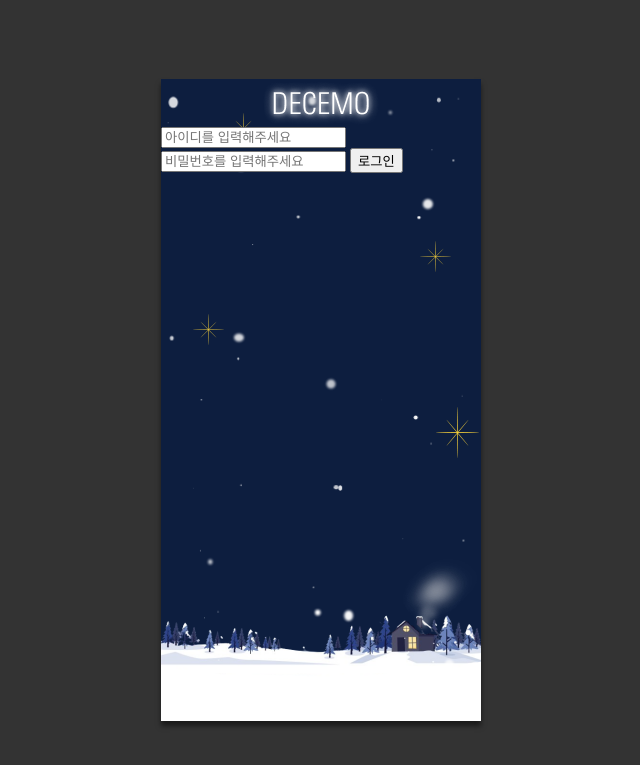
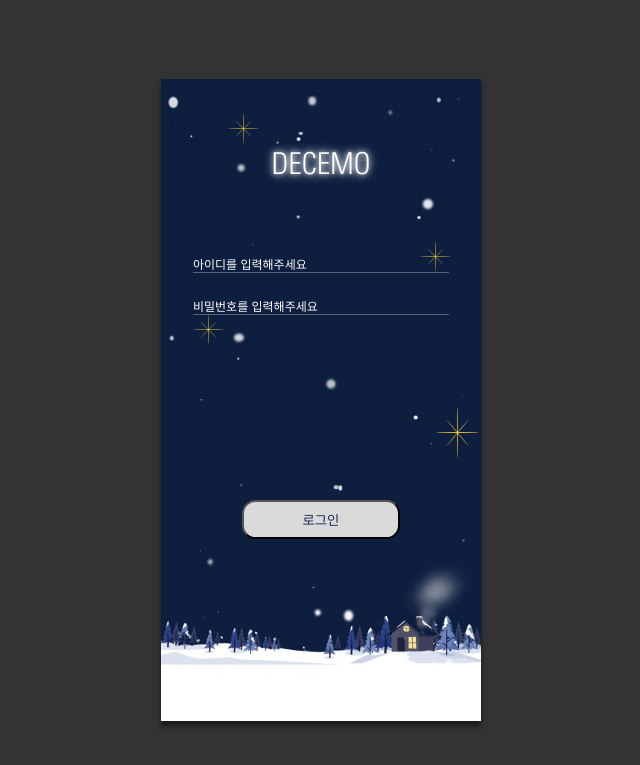
Before and after one commit to 2024-LINE4THON/DECEMO, a Django app: page /account/login/ in a window 1280 px wide. Shown: the top 765 px of the page, without its empty margins (319-959 px from the left). Run offline with Django 5.2, Linux system fonts and the light colour scheme.

Commit message:
ADD: login CSS 작업

```diff
--- a/account/templates/login.html
+++ b/account/templates/login.html
@@ -7,12 +7,12 @@
     </div>
   </header>
 
-  <div>
+  <div class="form-div">
     <form method="POST">
       {% csrf_token %}
       <input id="id_username" name="username" type="text" placeholder="아이디를 입력해주세요" maxlength="20" required />
       <input id="id_password" name="password" type="password" placeholder="비밀번호를 입력해주세요" maxlength="20" required />
-      <button type="submit" class="button">로그인</button>
+      <button id="login_btn" type="submit" class="button">로그인</button>
     </form>
   </div>
 
--- a/static/css/login.css
+++ b/static/css/login.css
@@ -2,6 +2,8 @@ header {
   display: flex;
   justify-content: center;
   align-items: center;
+  margin-bottom: 70px;
+  margin-top: 60px;
 }
 
 .logo-div {
@@ -16,3 +18,36 @@ header {
   height: 100%;
   object-fit: contain;
 }
+
+form {
+  display: flex;
+  flex-direction: column;
+  justify-content: center;
+  align-items: center;
+}
+
+#id_username,
+#id_password {
+  background-color: transparent;
+  outline: none;
+  width: 80%;
+  border: none;
+  border-bottom: 1px solid rgba(255, 255, 255, 30%);
+  padding: 0;
+  margin-bottom: 2vw;
+  color: white;
+}
+
+input::placeholder {
+  color: white;
+  font-size: 12px;
+}
+
+#login_btn {
+  width: 158px;
+  height: 39px;
+  border-radius: 13.46px;
+  background-color: #dadada;
+  color: #1a2d51;
+  margin-top: 160px;
+}
```
